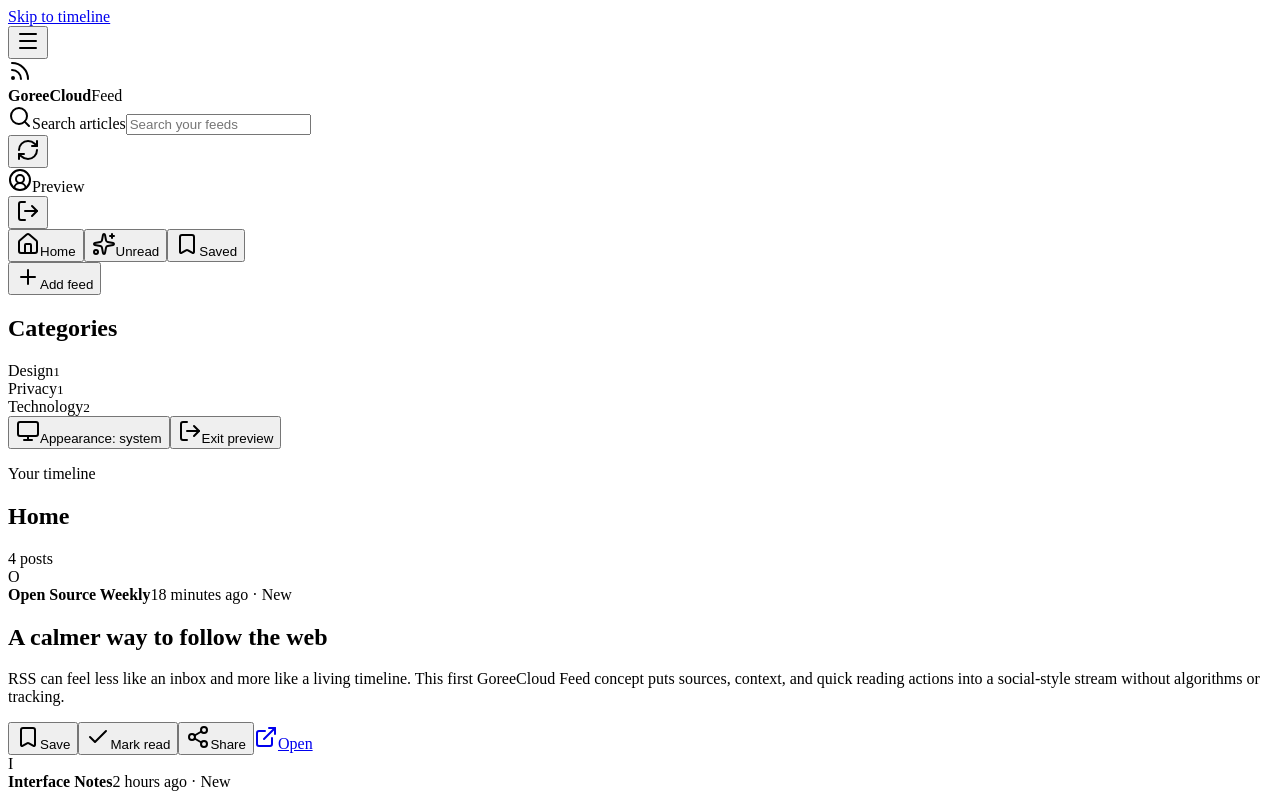
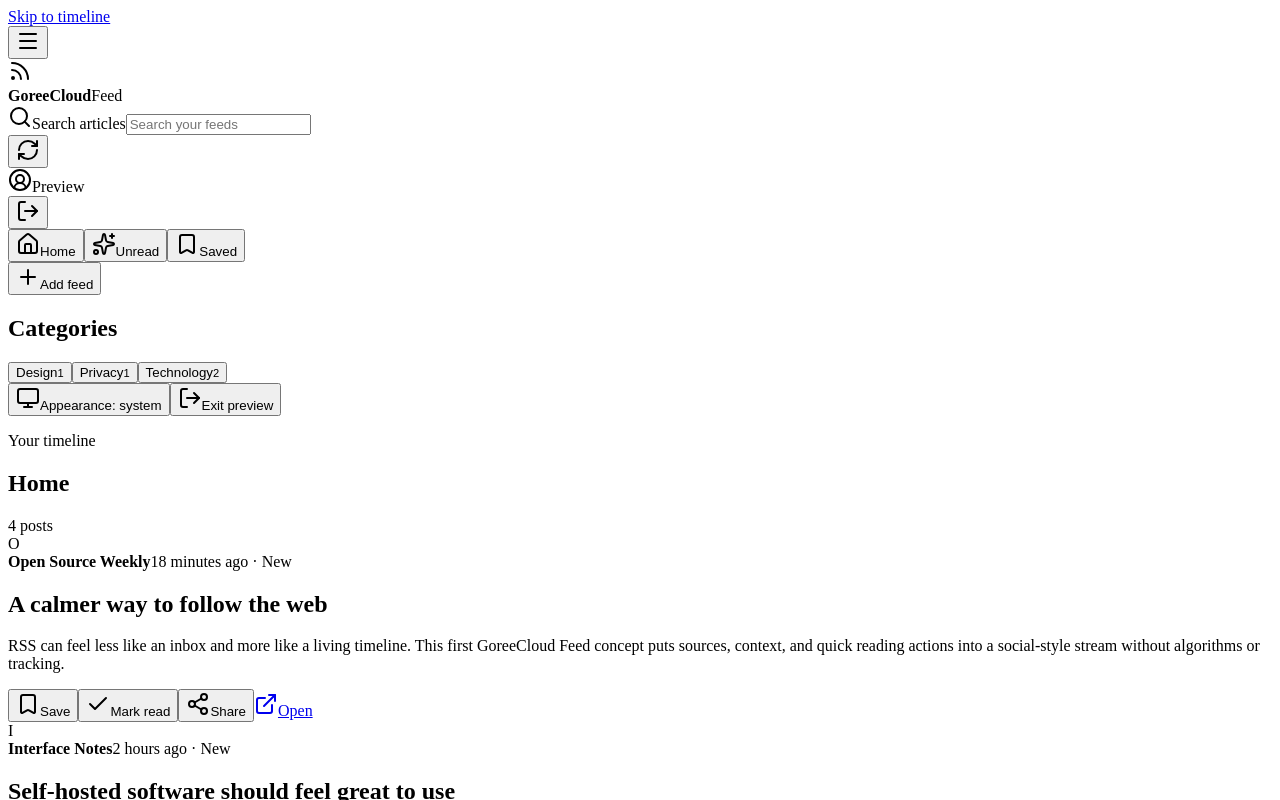
Before and after one commit to GoreeCloud/goreecloud-rss, a React (Vite) app: page / in a window 1280 px wide. Both pictures are taken after a click on the button "Preview Glaze UI without signing in". Shown: the top 800 px of the page. Built offline with nearby package versions, Linux system fonts and the light colour scheme; no server answers.

Commit message:
feat: add FreshRSS-backed category timeline filtering

```diff
--- a/src/App.tsx
+++ b/src/App.tsx
@@ -49,6 +49,7 @@
   const [articles, setArticles] = useState<Article[]>([]);
   const [subscriptions, setSubscriptions] = useState<Subscription[]>([]);
   const [filter, setFilter] = useState<TimelineFilter>('home');
+  const [category, setCategory] = useState<string | null>(null);
   const [query, setQuery] = useState('');
   const [loading, setLoading] = useState(false);
   const [notice, setNotice] = useState('');
@@ -90,17 +91,29 @@
     void refresh(filter);
   }, [account, demo, filter]);
 
+  const categoryFeedIds = useMemo(() => {
+    if (!category) return null;
+    return new Set(
+      subscriptions
+        .filter((subscription) => subscription.categories.includes(category))
+        .map((subscription) => subscription.id),
+    );
+  }, [category, subscriptions]);
+
   const visibleArticles = useMemo(() => {
     const needle = query.trim().toLowerCase();
-    if (!needle) return articles;
-    return articles.filter((article) => `${article.title} ${article.source} ${article.excerpt}`.toLowerCase().includes(needle));
-  }, [articles, query]);
+    return articles.filter((article) => {
+      if (categoryFeedIds && (!article.feedId || !categoryFeedIds.has(article.feedId))) return false;
+      if (!needle) return true;
+      return `${article.title} ${article.source} ${article.excerpt}`.toLowerCase().includes(needle);
+    });
+  }, [articles, categoryFeedIds, query]);
 
   const categoryCounts = useMemo(() => {
     const map = new Map<string, number>();
     subscriptions
       .flatMap((subscription) => subscription.categories)
-      .forEach((category) => map.set(category, (map.get(category) ?? 0) + 1));
+      .forEach((name) => map.set(name, (map.get(name) ?? 0) + 1));
     return [...map.entries()].sort((a, b) => a[0].localeCompare(b[0])).slice(0, 8);
   }, [subscriptions]);
 
@@ -136,6 +149,7 @@
     setArticles([]);
     setSubscriptions([]);
     setFilter('home');
+    setCategory(null);
     setQuery('');
     setNotice('');
     setSidebarOpen(false);
@@ -144,12 +158,20 @@
 
   function selectFilter(next: TimelineFilter) {
     setFilter(next);
+    setCategory(null);
+    setSidebarOpen(false);
+  }
+
+  function selectCategory(next: string) {
+    setCategory((current) => current === next ? null : next);
     setSidebarOpen(false);
   }
 
   if (!account && !demo) {
     return <LoginPanel onAuthenticated={setAccount} onUseDemo={() => setDemo(true)} />;
   }
+
+  const timelineLabel = category ?? navItems.find((item) => item.id === filter)?.label;
 
   return (
     <div className="app-shell" data-glaze-ui="feed">
@@ -182,7 +204,7 @@
         <aside id="primary-sidebar" className={`left-rail ${sidebarOpen ? 'open' : ''}`}>
           <nav aria-label="Primary">
             {navItems.map(({ id, label, icon: Icon }) => (
-              <button key={id} className={filter === id ? 'selected' : ''} onClick={() => selectFilter(id)} aria-current={filter === id ? 'page' : undefined}>
+              <button key={id} className={!category && filter === id ? 'selected' : ''} onClick={() => selectFilter(id)} aria-current={!category && filter === id ? 'page' : undefined}>
                 <Icon /><span>{label}</span>
               </button>
             ))}
@@ -191,7 +213,16 @@
           <section className="rail-section desktop-only" aria-labelledby="categories-heading">
             <h2 id="categories-heading">Categories</h2>
             {categoryCounts.length
-              ? categoryCounts.map(([name, count]) => <div key={name} className="category-summary"><span>{name}</span><small>{count}</small></div>)
+              ? categoryCounts.map(([name, count]) => (
+                  <button
+                    key={name}
+                    className={`category-link ${category === name ? 'selected' : ''}`}
+                    onClick={() => selectCategory(name)}
+                    aria-pressed={category === name}
+                  >
+                    <span>{name}</span><small>{count}</small>
+                  </button>
+                ))
               : <p>No categories yet.</p>}
           </section>
           <div className="rail-footer">
@@ -202,7 +233,7 @@
 
         <main id="timeline" tabIndex={-1}>
           <section className="timeline-heading">
-            <div><p className="eyebrow">Your timeline</p><h1>{navItems.find((item) => item.id === filter)?.label}</h1></div>
+            <div><p className="eyebrow">Your timeline</p><h1>{timelineLabel}</h1></div>
             <span>{visibleArticles.length} posts</span>
           </section>
           {notice && <div className="notice-banner" role="status">{notice}</div>}
@@ -228,7 +259,7 @@
       </div>
 
       <nav className="mobile-nav mobile-only" aria-label="Mobile primary">
-        {navItems.map(({ id, label, icon: Icon }) => <button key={id} className={filter === id ? 'selected' : ''} onClick={() => selectFilter(id)} aria-current={filter === id ? 'page' : undefined}><Icon /><span>{label}</span></button>)}
+        {navItems.map(({ id, label, icon: Icon }) => <button key={id} className={!category && filter === id ? 'selected' : ''} onClick={() => selectFilter(id)} aria-current={!category && filter === id ? 'page' : undefined}><Icon /><span>{label}</span></button>)}
         <button onClick={() => setShowAddFeed(true)}><Plus /><span>Add</span></button>
       </nav>
 
```
